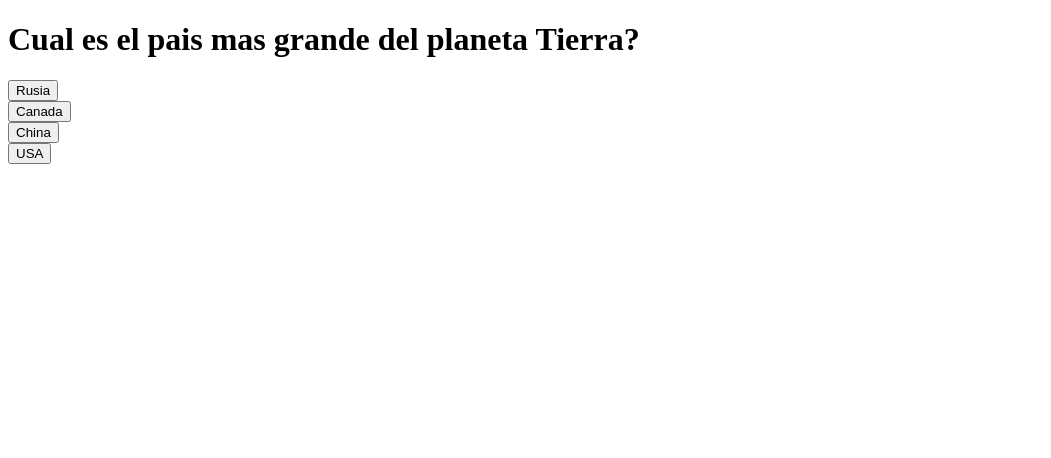
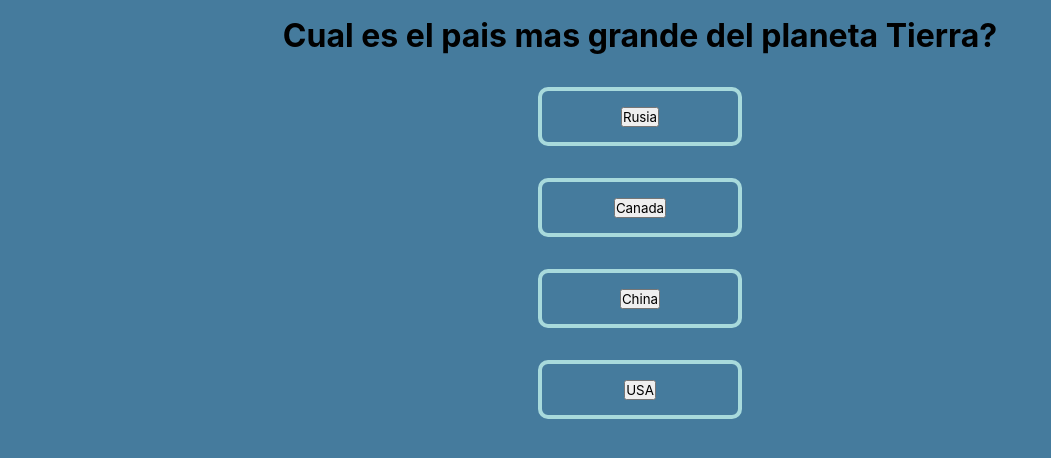
Before and after one commit to era2099/quiz_game, a plain HTML site: page quiz/src/questions/q1.html in a window 1280 px wide. Shown: the whole page, without its empty margins (0-1051 px from the left). Drawn offline with Linux system fonts and the light colour scheme; the site is published under a folder, as on GitHub Pages, so addresses that start at the root find nothing.

Commit message:
Update q1.html

```diff
--- a/quiz/src/questions/q1.html
+++ b/quiz/src/questions/q1.html
@@ -5,12 +5,12 @@
     <meta http-equiv="X-UA-Compatible" content="IE=edge">
     <meta name="viewport" content="width=device-width, initial-scale=1.0">
     <title>Question 1</title>
-    <link rel="stylesheet" href="/main.css">
+    <link rel="stylesheet" href="../main.css">
 </head>
 <body>
     <div class="container">
         <h1>Cual es el pais mas grande del planeta Tierra?</h1>
-        <form action="/questions/q2.html" method="get" class="form-game">
+        <form action="q2.html" method="get" class="form-game">
             <button type="submit" class="form-control">Rusia</button>
         </form>
         <form action="../failed.html" method="get" class="form-game">
```
